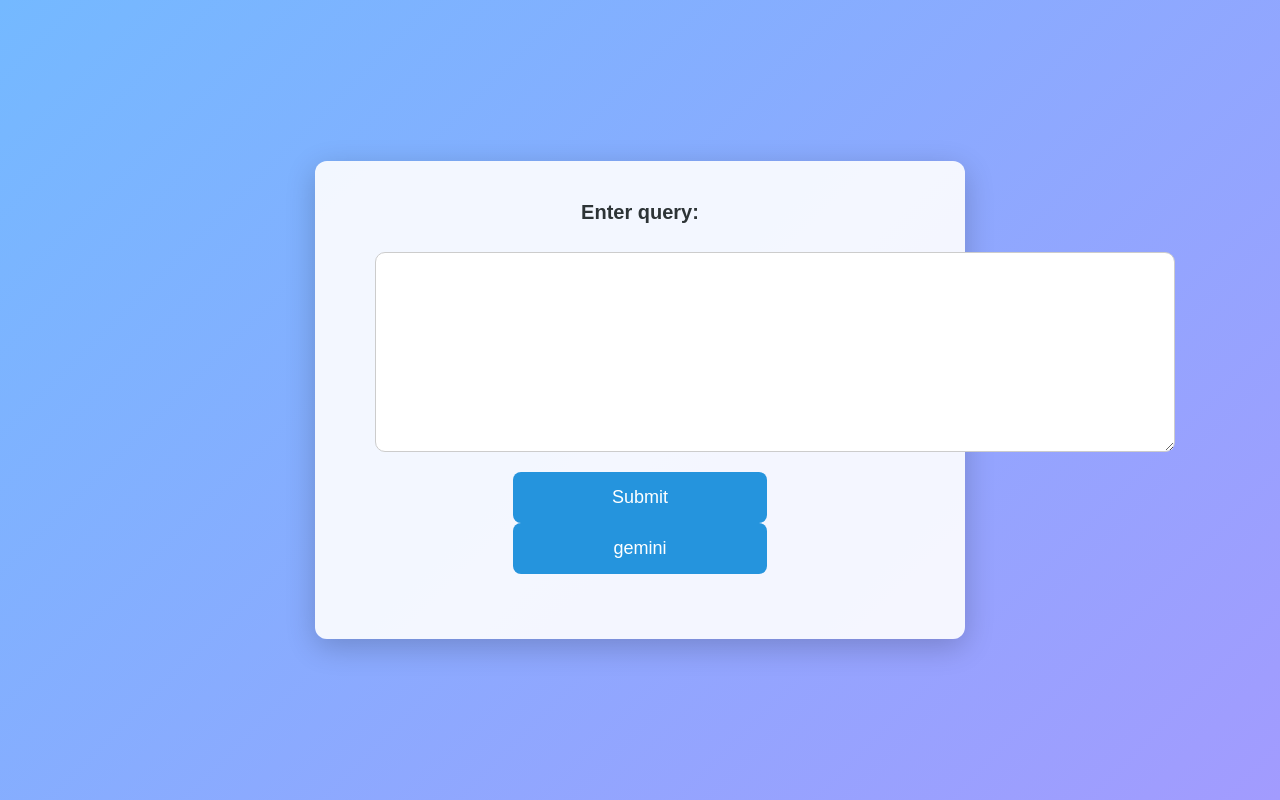
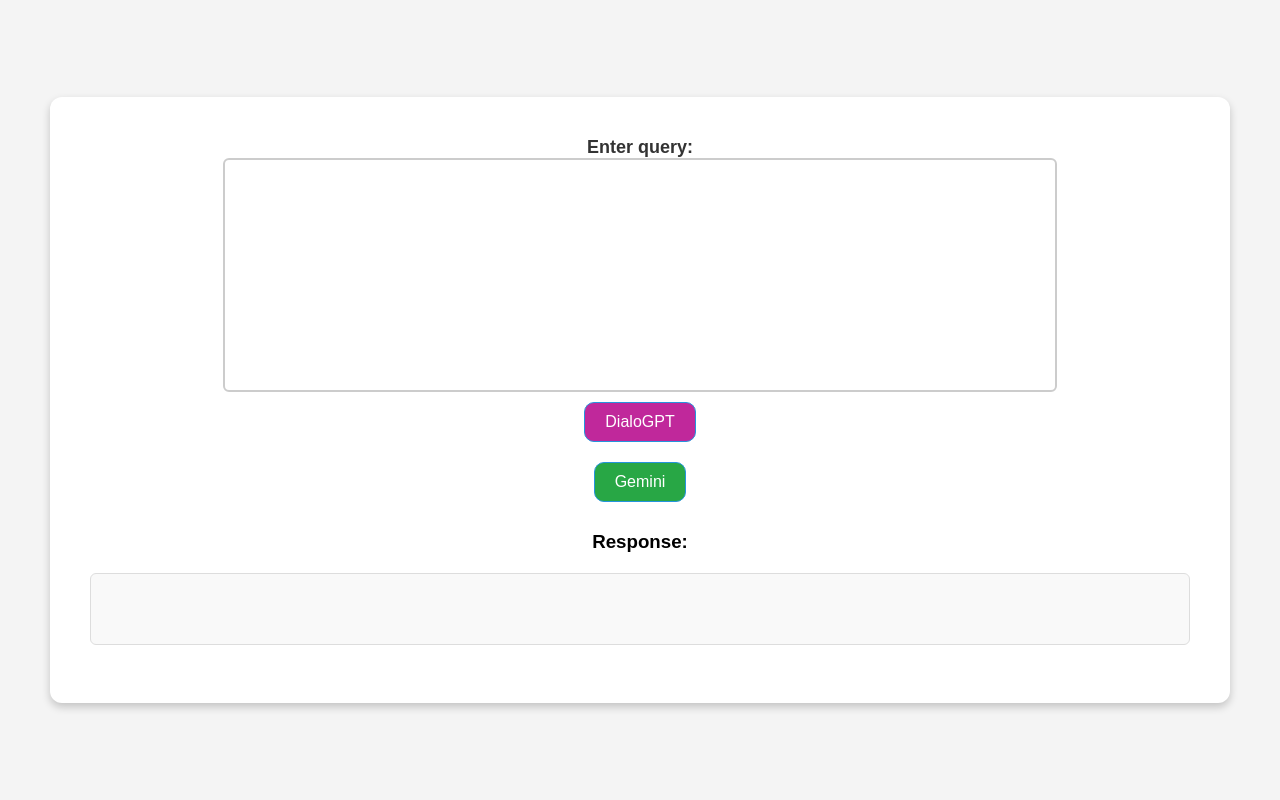
Before and after one commit to SavvyHack/DataAIT, a Django app: page /chatbot/ in a window 1280 px wide. Run offline with Django 5.2, Linux system fonts and the light colour scheme.

Commit message:
Enhance response display and styling in chatbot interface

```diff
--- a/chatbot/members/static/main.js
+++ b/chatbot/members/static/main.js
@@ -13,7 +13,7 @@
                 document.getElementById('response').innerHTML = `Error: ${data.error}`;
             } else {
                 // Access the 'response' field in the data and display it
-                document.getElementById('response').innerHTML = `DialoGPT: ${data.response}`;
+                document.getElementById('response').innerHTML = `<strong>DialoGPT:</strong> ${data.response}`;
             }
         })
         .catch(error => {
@@ -48,19 +48,23 @@
                 })
                 .then((response) => response.json())
                 .then((data) => {
-                    document.getElementById('response').innerText = data.candidates[0]?.content?.parts[0]?.text || 'No content available';
+                    // Extract Gemini response
+                    let geminiResponse = data.candidates[0]?.content?.parts[0]?.text || 'No content available';
+
+                    // Set the response text with "Gemini: " prefix
+                    document.getElementById('response').innerHTML = "<strong>Gemini:</strong> " + geminiResponse;
                 })
                 .catch(error => {
                     console.error('Error calling Gemini API:', error);
-                    document.getElementById('response').innerText = 'Error calling the Gemini API';
+                    document.getElementById('response').innerHTML = "<strong>Gemini:</strong> Error calling the Gemini API";
                 });
             } else {
                 console.error('API key not found');
-                document.getElementById('response').innerText = 'API key not found';
+                document.getElementById('response').innerHTML = "<strong>Gemini:</strong> API key not found";
             }
         })
         .catch(error => {
             console.error('Error fetching the API key:', error);
-            document.getElementById('response').innerText = 'Error fetching API key';
+            document.getElementById('response').innerHTML = "<strong>Gemini:</strong> Error fetching API key";
         });
 }
--- a/chatbot/members/static/styles.css
+++ b/chatbot/members/static/styles.css
@@ -1,114 +1,90 @@
-/* Apply general styles for body */
+/* styles.css */
+
 body {
-    font-family: 'Arial', sans-serif;
-    background: linear-gradient(135deg, #74b9ff, #a29bfe);  /* Soft gradient background */
-    background-size: cover;
-    background-position: center;
-    color: #333;
+    font-family: Arial, sans-serif;
+    background-color: #f4f4f4;
     display: flex;
     justify-content: center;
     align-items: center;
     height: 100vh;
     margin: 0;
-    overflow: hidden;  /* Prevents scrollbars from appearing */
 }
 
-/* Container for the chatbot */
 #root {
-    background-color: rgba(255, 255, 255, 0.9);  /* Semi-transparent white background */
-    padding: 40px 60px;
+    background: white;
+    padding: 40px;
     border-radius: 12px;
-    box-shadow: 0px 8px 30px rgba(0, 0, 0, 0.2);  /* Larger shadow for depth */
-    width: 100%;
-    max-width: 650px;
-    box-sizing: border-box;
+    box-shadow: 0 4px 8px rgba(0, 0, 0, 0.2);
+    width: 90%;
+    max-width: 1100px;
     text-align: center;
+    min-height: 500px;
+}
+label {
+    font-size: 18px;
+    font-weight: bold;
+    color: #333;
 }
 
-/* Label styling */
-label {
-    font-size: 20px;
-    font-weight: bold;
-    margin-bottom: 10px;
-    display: block;
-    color: #2d3436;  /* Slightly darker text */
+textarea {
+    width: 100%;
+    height: 200px;
+    padding: 15px;
+    border: 2px solid #ccc;
+    border-radius: 6px;
+    font-size: 18px;
+    resize: none;
 }
 
-/* Textarea styling */
-#query {
-    width: 100%;
-    padding: 15px;
-    border-radius: 10px;
-    border: 1px solid #ccc;
-    font-size: 16px;
-    margin-bottom: 20px;
-    box-sizing: border-box;
-    resize: vertical;
-    min-height: 150px;
-    transition: border-color 0.3s ease, transform 0.2s ease;
-    font-family: 'Arial', sans-serif;
-}
-
-/* Center textarea */
-#query-container {
-    display: flex;
-    justify-content: center;
-    margin-bottom: 20px;
-}
-
-/* Button container for side by side buttons */
-#button-container {
-    display: flex;
-    justify-content: space-between;
-    gap: 20px;  /* Space between buttons */
-    margin-top: 20px;
-}
-
-/* Button styles */
-#submit, #gemini {
-    background-color: #2594dd;
+input[type="submit"] {
+    margin-top: 15px;
     padding: 15px 25px;
-    border-radius: 8px;
     font-size: 18px;
     color: white;
     border: none;
+    border-radius: 6px;
     cursor: pointer;
-    transition: background-color 0.3s ease, transform 0.2s ease-in-out;
-    width: 48%;  /* Ensures buttons take up half the width */
+    transition: background 0.3s;
 }
 
-#submit:hover, #gemini:hover {
-    background-color: #1f7bb0;
-    transform: scale(1.05);
+#submit {
+    background-color: #c0289b;
+    padding: 10px 20px;
+    border-radius: 10px;
+    font-size: 16px;
+    margin: 10px;
+    transition: color 0.3s, border 0.3s;
+    border: 1px solid #2594dd;
+    cursor: pointer;
 }
 
-/* Response styling */
-#response {
-    margin-top: 25px;
-    font-size: 20px;
-    font-weight: bold;
-    color: #333;
-    word-wrap: break-word;
-    text-align: left;
+#gemini {
+    background-color: #28A745;
+    padding: 10px 20px;
+    border-radius: 10px;
+    font-size: 16px;
+    margin: 10px;
+    transition: color 0.3s, border 0.3s;
+    border: 1px solid #2594dd;
+    cursor: pointer;
 }
 
-/* Adding responsive design for smaller screens */
-@media screen and (max-width: 600px) {
-    #root {
-        padding: 20px;
-    }
 
-    #query {
-        width: 100%;
-    }
+#submit:hover {
+    background: #0056b3;
+}
 
-    #submit, #gemini {
-        width: 100%;  /* Make buttons full width on mobile */
-        padding: 14px;
-        font-size: 16px;
-    }
+#gemini:hover {
+    background: #218838;
+}
 
-    #response {
-        font-size: 18px;
-    }
+p#response {
+    margin-top: 20px;
+    font-size: 18px;
+    color: #333;
+    min-height: 50px;
+    padding: 10px;
+    background: #f9f9f9;
+    border-radius: 6px;
+    border: 1px solid #ddd;
 }
--- a/chatbot/members/templates/chatbot.html
+++ b/chatbot/members/templates/chatbot.html
@@ -12,8 +12,9 @@
     <div id="root">
         <label for="query">Enter query:</label><br>
         <textarea style="width:800px; height:200px; vertical-align: top;" id="query" name="query"></textarea><br>
-        <input type="submit" id='submit' value="Submit" onclick="submit()"><br>
-        <input type="submit" id='gemini' value="gemini" onclick="askgemini()"><br>
+        <input type="submit" id='submit' value="DialoGPT" onclick="submit()"><br>
+        <input type="submit" id='gemini' value="Gemini" onclick="askgemini()"><br>
+        <h3>Response:</h3>
         <p id="response"></p>
     </div>
     <script src="{% static 'main.js' %}"></script>
```
